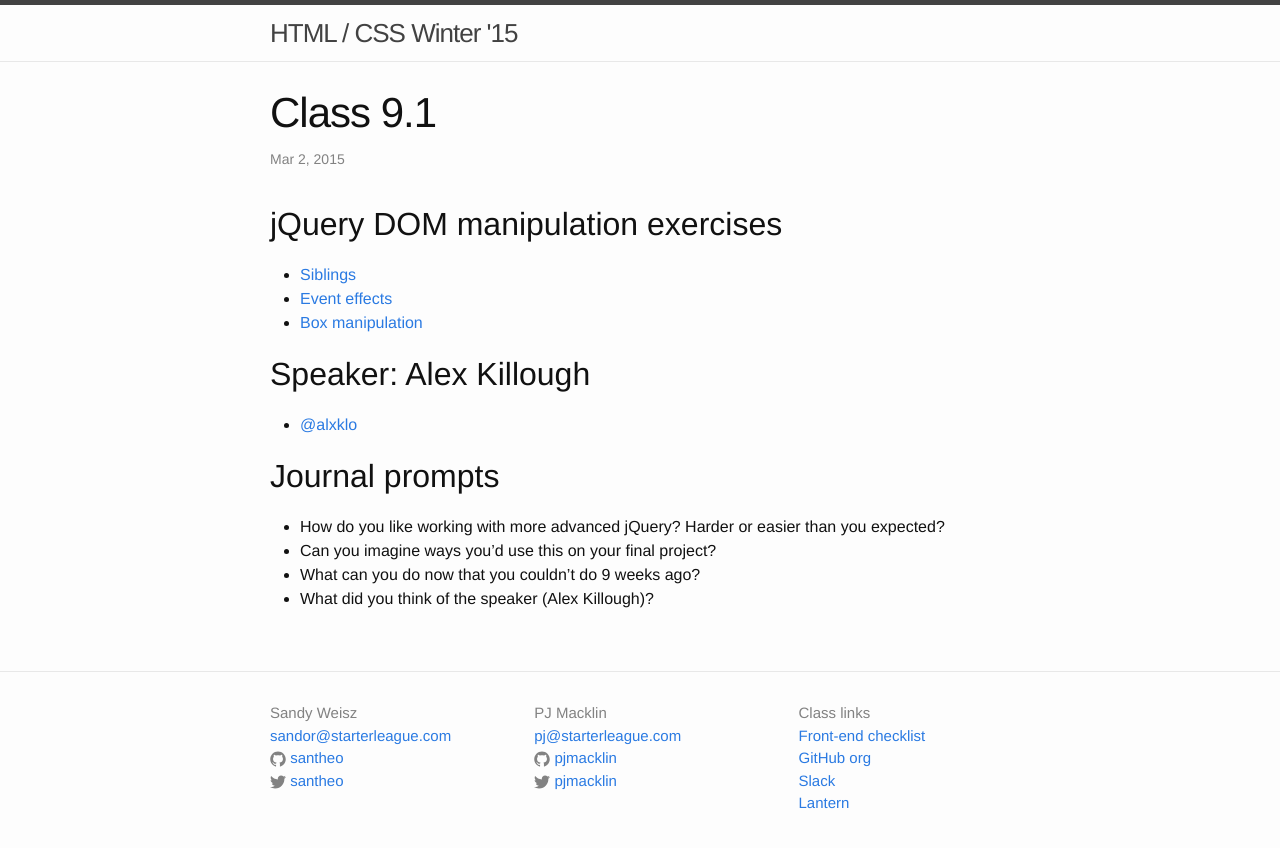
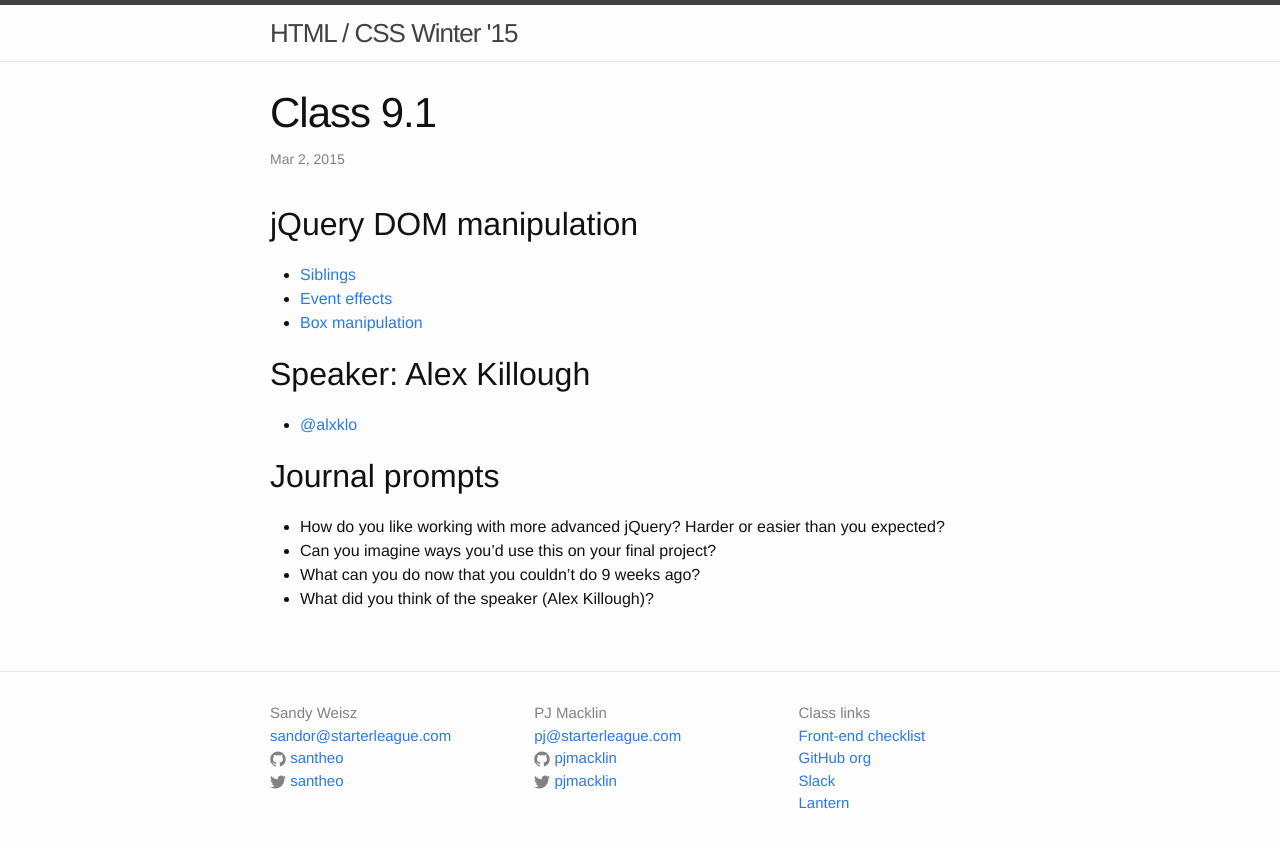
Before and after one commit to tsl-html-css/tsl-html-css.github.io, a Jekyll site: the page built from _posts/2015-03-02-9.1.md, in a window 1280 px wide. Shown: the top 848 px of the page. Built offline with Jekyll 4.4.1, drawn with Linux system fonts in a browser that asks for light colours.

Commit message:
Simplified header.

```diff
--- a/_posts/2015-03-02-9.1.md
+++ b/_posts/2015-03-02-9.1.md
@@ -5,7 +5,7 @@ date:   2015-03-02 00:00:00
 categories: class
 ---
 
-## jQuery DOM manipulation exercises
+## jQuery DOM manipulation
 
 * [Siblings](http://jsbin.com/wunuxi/1/edit?html,css,js,output)
 * [Event effects](http://jsbin.com/tuman/1/edit?html,css,js,output)
```
